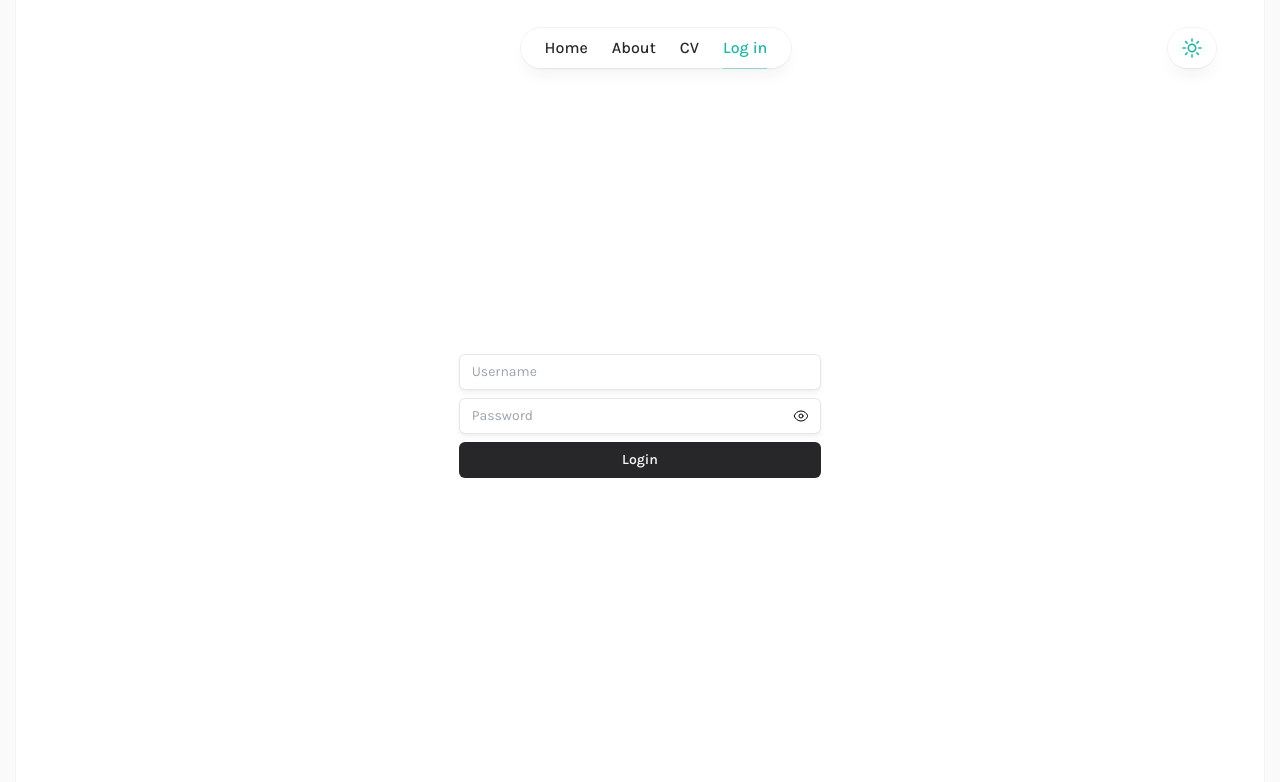
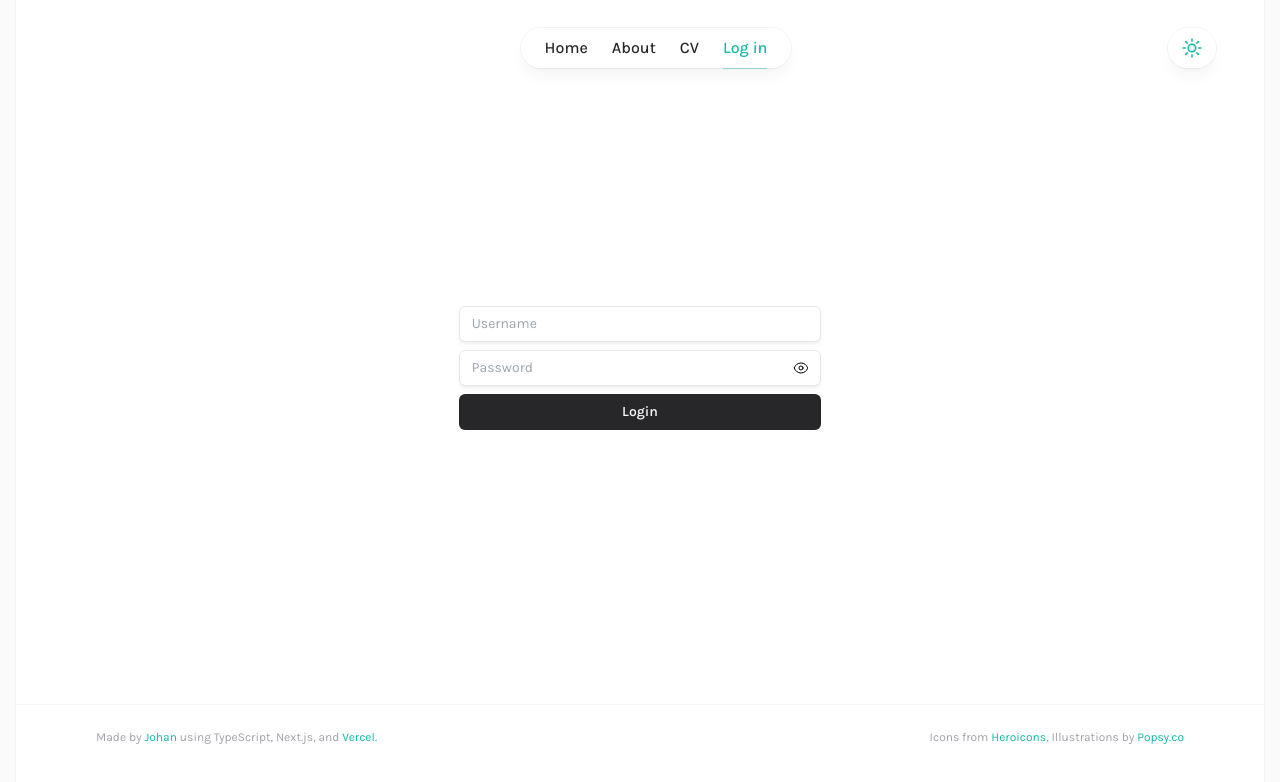
Before and after one commit to johanhanses/app-johanhanses.com, a Next.js app: page /login in a window 1280 px wide. Shown: the top 782 px of the page. Built offline with nearby package versions, Linux system fonts and the light colour scheme; no server answers; a web font is replaced by a local one.

Commit message:
Page footer and update readme

```diff
--- a/src/app/layout.tsx
+++ b/src/app/layout.tsx
@@ -1,5 +1,6 @@
 import { AuthSessionProvider } from '@/components/AuthSessionProvider'
 import { ColorThemeProvider } from '@/components/ColorThemeProvider'
+import { Footer } from '@/components/Footer'
 import { Header } from '@/components/Header'
 import { Karla, Playfair_Display } from '@next/font/google'
 import './globals.css'
@@ -25,7 +26,10 @@ export default function RootLayout({ children }: { children: React.ReactNode })
           <ColorThemeProvider>
             <div className="relative mx-auto min-h-screen w-full max-w-7xl bg-white ring-1 ring-zinc-100 dark:bg-zinc-900 dark:ring-zinc-300/20">
               <Header />
-              <main className="min-h-screen px-4 pt-40 pb-24 md:px-8 lg:px-20">{children}</main>
+              <main className="min-h-[calc(100vh-6rem)] px-4 pt-40 pb-24 md:px-8 lg:px-20">
+                {children}
+              </main>
+              <Footer />
             </div>
           </ColorThemeProvider>
         </AuthSessionProvider>
--- a/src/app/login/page.tsx
+++ b/src/app/login/page.tsx
@@ -2,7 +2,7 @@ import { AuthForm } from '@/components/AuthForm'
 
 export default function Login() {
   return (
-    <div className="flex min-h-[calc(100vh-18rem)] items-center justify-center">
+    <div className="flex min-h-[calc(100vh-24rem)] items-center justify-center">
       <AuthForm />
     </div>
   )
--- /dev/null
+++ b/src/components/Footer.tsx
@@ -0,0 +1,18 @@
+import { ALink } from './ALink'
+
+export const Footer = () => {
+  return (
+    <footer className="h-24">
+      <div className="md: flex flex-col border-t border-zinc-100 px-4 pt-6 text-xs text-zinc-400 dark:border-zinc-700/40 dark:text-zinc-500 md:flex-row md:justify-between md:px-8 lg:px-20">
+        <span>
+          Made by <ALink href="mailto:johanhanses@gmail.com">Johan</ALink> using TypeScript,
+          Next.js, and <ALink href="https://vercel.com">Vercel.</ALink>
+        </span>
+        <span>
+          Icons from <ALink href="https://heroicons.com/">Heroicons</ALink>, Illustrations by{' '}
+          <ALink href="https://popsy.co/">Popsy.co</ALink>
+        </span>
+      </div>
+    </footer>
+  )
+}
```
